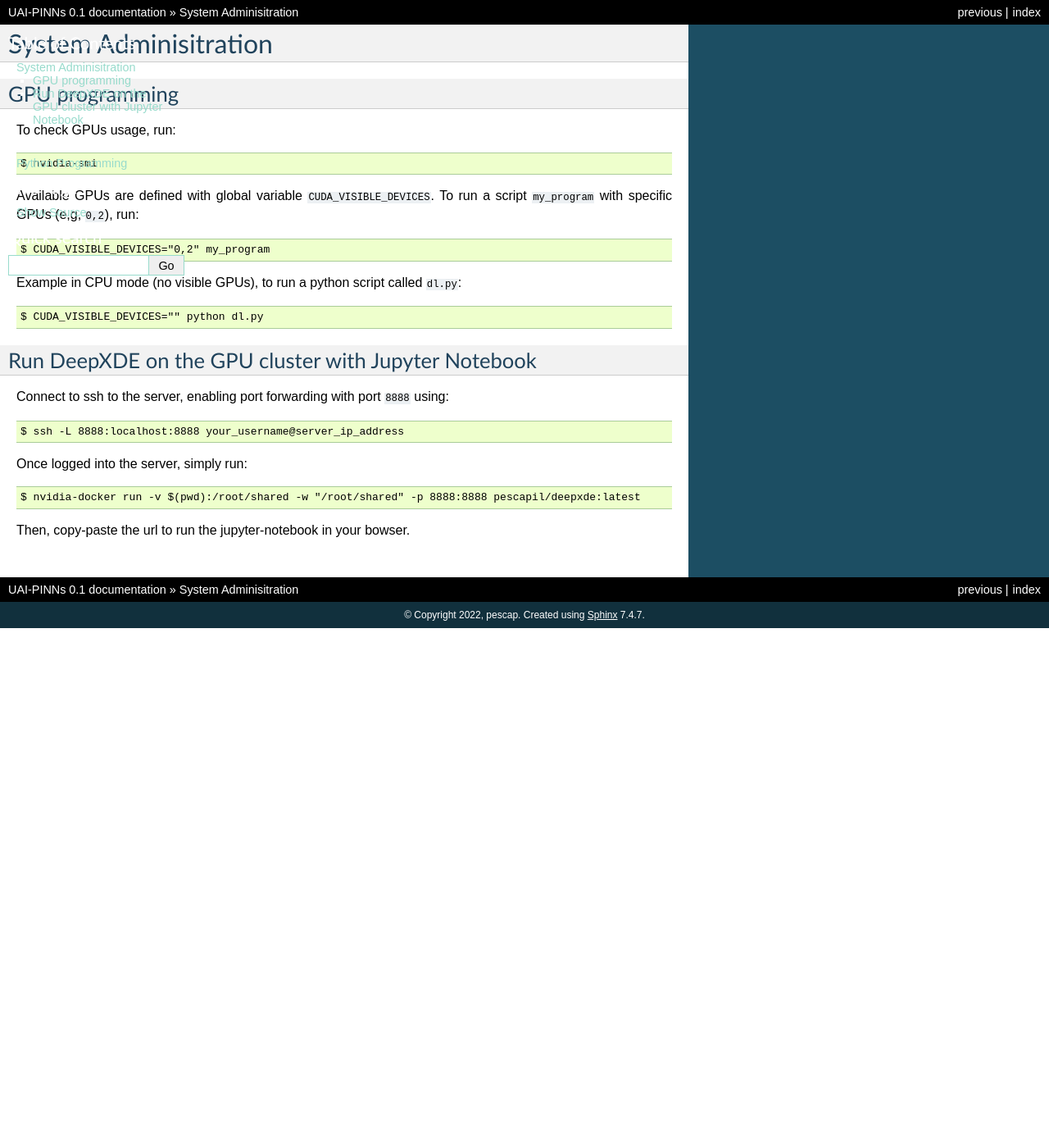
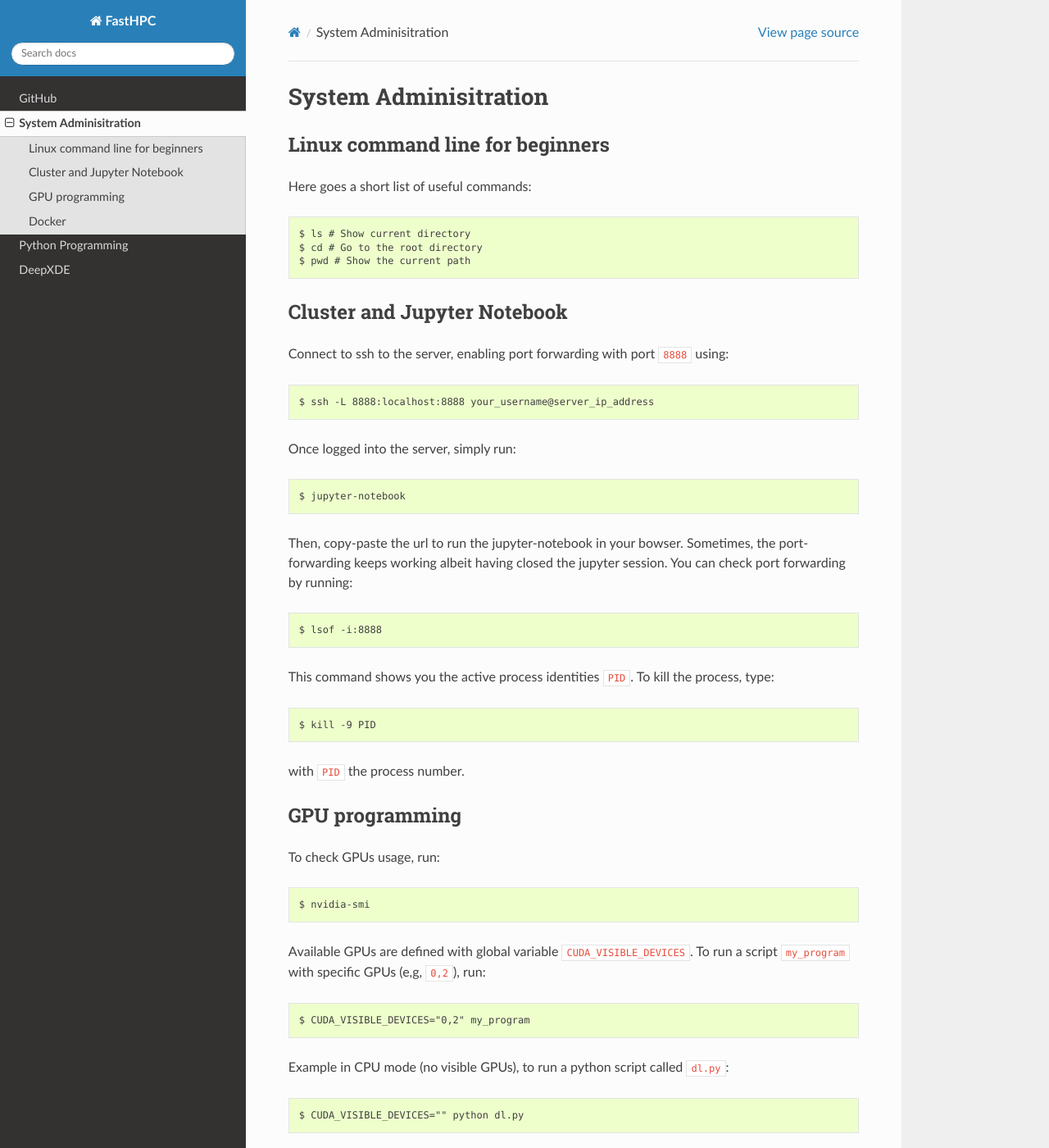
Before and after one commit to pescap/EasyHPC, a Sphinx documentation site: the page built from docs/source/sysadmin.rst, in a window 1280 px wide and 1400 px high. Shown: the whole window at 82% size. Built offline with Sphinx 7.4.7 and the Read the Docs theme 2.0.0, drawn with Linux system fonts in a browser that asks for light colours; pages that are not in the unit, such as notebooks, are missing from menus; some of the changed text lies outside the part shown.

Commit message:
new version for Doc

```diff
--- a/docs/source/conf.py
+++ b/docs/source/conf.py
@@ -17,7 +17,7 @@
 
 # -- Project information -----------------------------------------------------
 
-project = 'UAI-PINNs'
+project = 'FastHPC'
 copyright = '2022, pescap'
 author = 'pescap'
 
@@ -31,6 +31,10 @@ release = '0.1'
 # extensions coming with Sphinx (named 'sphinx.ext.*') or your custom
 # ones.
 extensions = [
+    "sphinx.ext.autodoc",
+    "sphinx.ext.mathjax",
+    "sphinx.ext.napoleon",
+    "sphinx.ext.viewcode",
 ]
 
 # Add any paths that contain templates here, relative to this directory.
@@ -42,12 +46,19 @@ templates_path = ['_templates']
 exclude_patterns = []
 
 
+# The name of the Pygments (syntax highlighting) style to use.
+pygments_style = "sphinx"
+
+
 # -- Options for HTML output -------------------------------------------------
 
 # The theme to use for HTML and HTML Help pages.  See the documentation for
 # a list of builtin themes.
 #
-html_theme = "classic"
+
+
+html_theme = "sphinx_rtd_theme"
+
 html_theme_options = {
     "rightsidebar": "true",
     "relbarbgcolor": "black"
@@ -57,10 +68,33 @@ html_theme_options = {
 # Add any paths that contain custom static files (such as style sheets) here,
 # relative to this directory. They are copied after the builtin static files,
 # so a file named "default.css" will overwrite the builtin "default.css".
-html_static_path = ['_static']
+html_static_path = []#['_static']
 
 import os
 import sys
 sys.path.insert(0, os.path.abspath('.'))
 sys.path.insert(0, os.path.abspath('../'))
 #sys.path.insert(0, os.path.abspath('../..'))
+
+htmlhelp_basename = "FastHPCdoc"
+
+
+# -- Options for LaTeX output ------------------------------------------------
+
+latex_elements = {
+    # The paper size ('letterpaper' or 'a4paper').
+    # 'papersize': 'letterpaper',
+    # The font size ('10pt', '11pt' or '12pt').
+    # 'pointsize': '10pt',
+    # Additional stuff for the LaTeX preamble.
+    # 'preamble': '',
+    # Latex figure (float) alignment
+    # 'figure_align': 'htbp',
+}
+
+# Grouping the document tree into LaTeX files. List of tuples
+# (source start file, target name, title,
+#  author, documentclass [howto, manual, or own class]).
+latex_documents = [
+    ("index", "fastHPC.tex", "fastHPC Documentation", "pescap", "manual")
+]
--- a/docs/source/sysadmin.rst
+++ b/docs/source/sysadmin.rst
@@ -1,5 +1,36 @@
 System Adminisitration
 ======================
+
+Linux command line for beginners
+--------------------------------
+
+Here goes a short list of useful commands::
+
+$ ls # Show current directory
+$ cd # Go to the root directory
+$ pwd # Show the current path
+
+
+Cluster and Jupyter Notebook
+----------------------------
+
+Connect to ssh to the server, enabling port forwarding with port ``8888`` using::
+
+$ ssh -L 8888:localhost:8888 your_username@server_ip_address
+
+Once logged into the server, simply run::
+
+$ jupyter-notebook
+
+Then, copy-paste the url to run the jupyter-notebook in your bowser. Sometimes, the port-forwarding keeps working albeit having closed the jupyter session. You can check port forwarding by running::
+
+$ lsof -i:8888
+
+This command shows you the active process identities ``PID``. To kill the process, type::
+
+$ kill -9 PID
+
+with ``PID`` the process number.
 
 GPU programming
 ---------------
@@ -17,15 +48,9 @@ Example in CPU mode (no visible GPUs), to run a python script called ``dl.py``::
 $ CUDA_VISIBLE_DEVICES="" python dl.py
 
 
-Run DeepXDE on the GPU cluster with Jupyter Notebook
-----------------------------------------------------
+Docker
+------
 
-Connect to ssh to the server, enabling port forwarding with port ``8888`` using::
-
-$ ssh -L 8888:localhost:8888 your_username@server_ip_address
-
-Once logged into the server, simply run::
+To run a the DeepXDE container, run: ::
 
 $ nvidia-docker run -v $(pwd):/root/shared -w "/root/shared" -p 8888:8888 pescapil/deepxde:latest
-
-Then, copy-paste the url to run the jupyter-notebook in your bowser.
```
Also changed, not shown: docs/source/github.rst (+9 -7 lines), docs/source/index.rst (+10 -3 lines).
